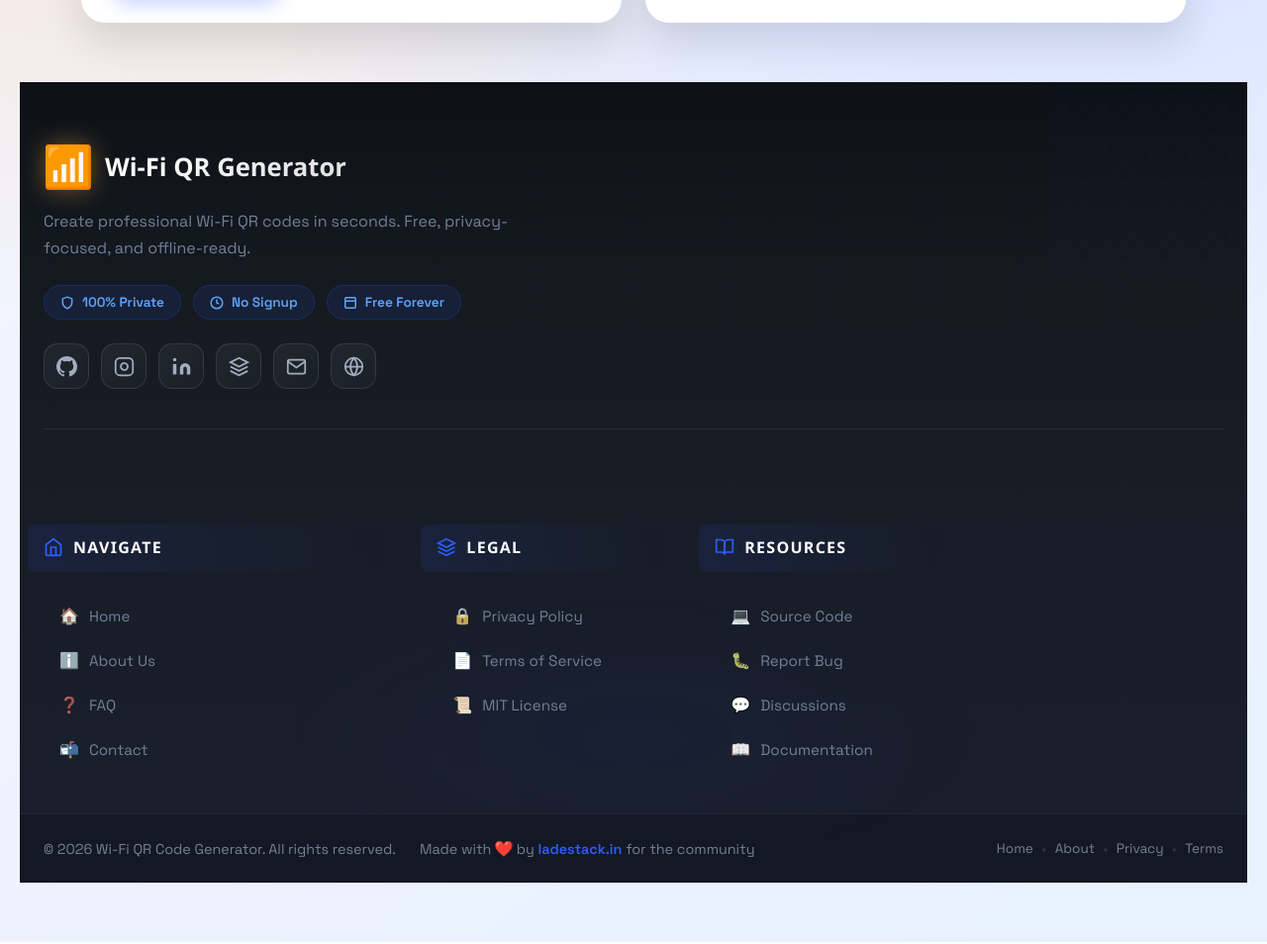
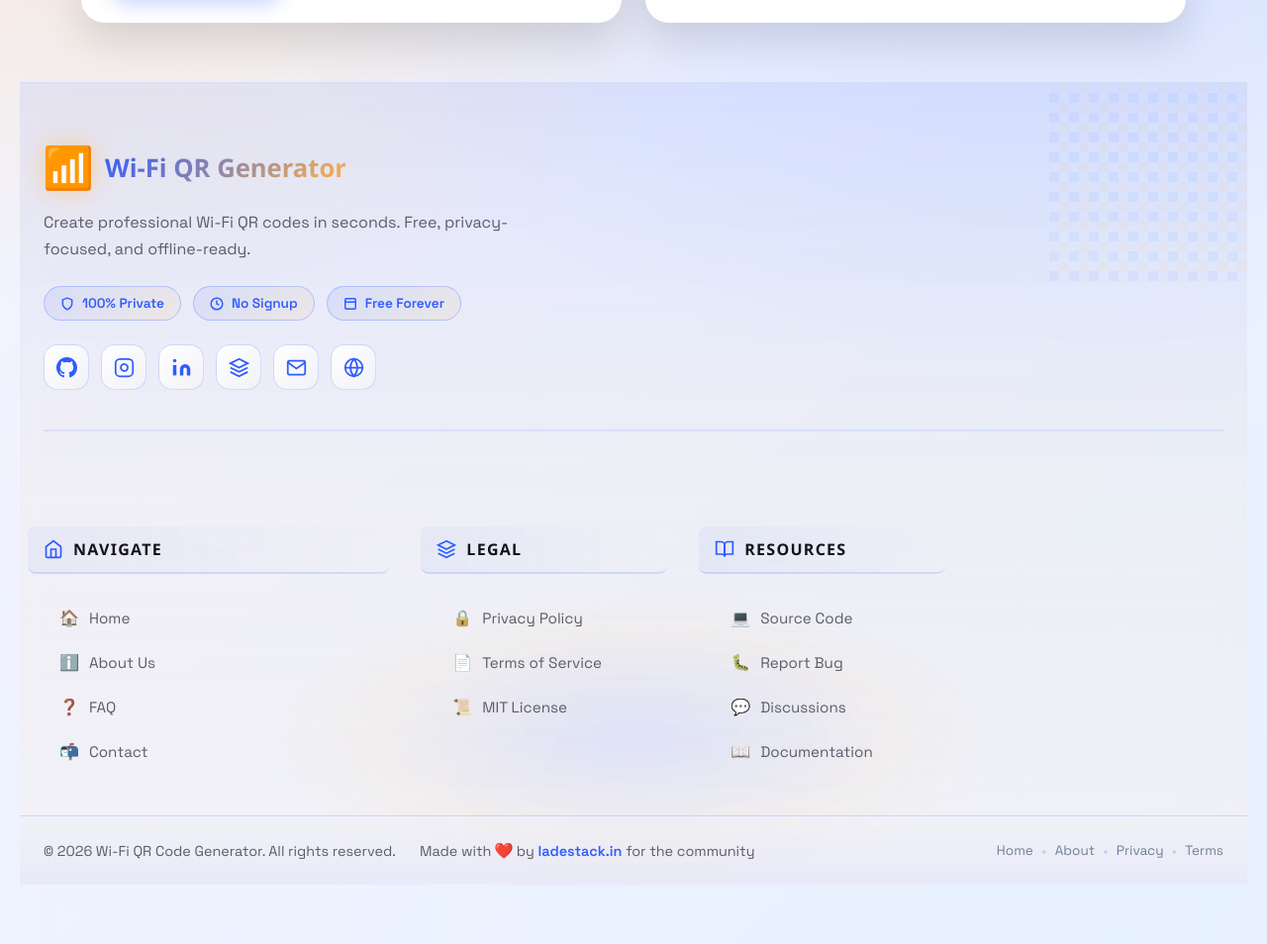
Before and after one commit to girishlade111/WiFi-QR-Generator, a website with bundled scripts: page index.html in a window 1280 px wide. Shown: the part 888-1842 px from the top of the page at 99% size. Built offline with nearby package versions, Linux system fonts and the light colour scheme; a web font is replaced by a local one.

Commit message:
"Footer-color-palette-match-website-theme

```diff
--- a/style.css
+++ b/style.css
@@ -283,11 +283,16 @@ a.primary {
 .site-footer {
     grid-column: 1 / -1;
     position: relative;
-    background: linear-gradient(180deg, #0d1117 0%, #161b22 30%, #1a1f2e 100%);
-    color: #a0aec0;
+    background: linear-gradient(180deg,
+        rgba(47, 92, 255, 0.08) 0%,
+        rgba(255, 179, 71, 0.05) 50%,
+        rgba(242, 241, 247, 0.9) 100%);
+    backdrop-filter: blur(10px);
+    color: var(--color-muted);
     padding: 0;
     margin-top: 60px;
     overflow: hidden;
+    border-top: 1px solid rgba(47, 92, 255, 0.15);
 }
 
 /* Wave Divider */
@@ -334,7 +339,7 @@ a.primary {
     grid-column: 1 / -1;
     margin-bottom: 48px;
     padding-bottom: 40px;
-    border-bottom: 1px solid rgba(255, 255, 255, 0.08);
+    border-bottom: 2px solid rgba(47, 92, 255, 0.1);
 }
 
 .footer-logo {
@@ -346,7 +351,7 @@ a.primary {
 
 .logo-icon {
     font-size: 2.5rem;
-    filter: drop-shadow(0 0 12px rgba(255, 179, 71, 0.4));
+    filter: drop-shadow(0 0 12px rgba(255, 179, 71, 0.5));
     animation: logoPulse 3s ease-in-out infinite;
 }
 
@@ -359,7 +364,7 @@ a.primary {
     font-family: var(--font-display);
     font-size: 1.6rem;
     font-weight: 800;
-    background: linear-gradient(135deg, #fff 0%, #e0e0e0 100%);
+    background: linear-gradient(135deg, var(--color-primary) 0%, var(--color-accent) 100%);
     -webkit-background-clip: text;
     -webkit-text-fill-color: transparent;
     background-clip: text;
@@ -368,7 +373,7 @@ a.primary {
 .brand-tagline {
     font-size: 1rem;
     line-height: 1.7;
-    color: #718096;
+    color: var(--color-muted);
     max-width: 480px;
     margin-bottom: 24px;
 }
@@ -386,18 +391,18 @@ a.primary {
     align-items: center;
     gap: 8px;
     padding: 8px 16px;
-    background: rgba(47, 92, 255, 0.1);
-    border: 1px solid rgba(47, 92, 255, 0.2);
+    background: linear-gradient(135deg, rgba(47, 92, 255, 0.1) 0%, rgba(255, 179, 71, 0.1) 100%);
+    border: 1px solid rgba(47, 92, 255, 0.25);
     border-radius: 999px;
     font-size: 0.85rem;
     font-weight: 600;
-    color: #60a5fa;
+    color: var(--color-primary);
     transition: all 0.3s ease;
 }
 
 .feature-badge:hover {
-    background: rgba(47, 92, 255, 0.2);
-    border-color: rgba(47, 92, 255, 0.4);
+    background: linear-gradient(135deg, rgba(47, 92, 255, 0.2) 0%, rgba(255, 179, 71, 0.2) 100%);
+    border-color: var(--color-primary);
     transform: translateY(-2px);
     box-shadow: 0 8px 16px rgba(47, 92, 255, 0.2);
 }
@@ -419,10 +424,10 @@ a.primary {
     justify-content: center;
     width: 46px;
     height: 46px;
-    background: linear-gradient(135deg, rgba(255, 255, 255, 0.05) 0%, rgba(255, 255, 255, 0.02) 100%);
-    border: 1px solid rgba(255, 255, 255, 0.1);
+    background: linear-gradient(135deg, #fff 0%, var(--color-surface) 100%);
+    border: 1px solid rgba(47, 92, 255, 0.2);
     border-radius: 14px;
-    color: #a0aec0;
+    color: var(--color-primary);
     transition: all 0.35s cubic-bezier(0.34, 1.56, 0.64, 1);
     position: relative;
     overflow: hidden;
@@ -435,7 +440,7 @@ a.primary {
     left: 0;
     width: 100%;
     height: 100%;
-    background: linear-gradient(135deg, var(--color-primary) 0%, #1fd5c7 100%);
+    background: linear-gradient(135deg, var(--color-primary) 0%, var(--color-accent) 100%);
     opacity: 0;
     transition: opacity 0.35s ease;
     z-index: -1;
@@ -451,7 +456,7 @@ a.primary {
     border-color: transparent;
     color: #fff;
     transform: translateY(-6px) scale(1.05);
-    box-shadow: 0 16px 32px rgba(47, 92, 255, 0.4), 0 0 24px rgba(47, 92, 255, 0.3);
+    box-shadow: 0 16px 32px rgba(47, 92, 255, 0.3), 0 0 24px rgba(255, 179, 71, 0.3);
 }
 
 .social-link:hover::before {
@@ -460,12 +465,12 @@ a.primary {
 
 .social-link:hover .social-icon {
     transform: scale(1.15) rotate(8deg);
-    filter: drop-shadow(0 4px 8px rgba(0, 0, 0, 0.3));
+    filter: drop-shadow(0 4px 8px rgba(0, 0, 0, 0.2));
 }
 
 /* Platform-specific hover colors */
 .social-link[aria-label*="GitHub"]:hover {
-    box-shadow: 0 16px 32px rgba(255, 255, 255, 0.3), 0 0 24px rgba(255, 255, 255, 0.2);
+    box-shadow: 0 16px 32px rgba(47, 92, 255, 0.4), 0 0 24px rgba(47, 92, 255, 0.3);
 }
 
 .social-link[aria-label*="Instagram"]:hover {
@@ -496,21 +501,21 @@ a.primary {
 }
 
 .social-link[aria-label*="Email"]:hover {
-    background: linear-gradient(135deg, #ea4335 0%, #fbbc05 100%);
-    box-shadow: 0 16px 32px rgba(234, 67, 53, 0.4), 0 0 24px rgba(234, 67, 53, 0.3);
+    background: linear-gradient(135deg, var(--color-primary) 0%, var(--color-accent) 100%);
+    box-shadow: 0 16px 32px rgba(47, 92, 255, 0.4), 0 0 24px rgba(255, 179, 71, 0.3);
 }
 
 .social-link[aria-label*="Email"]:hover::before {
-    background: linear-gradient(135deg, #ea4335 0%, #fbbc05 100%);
+    background: linear-gradient(135deg, var(--color-primary) 0%, var(--color-accent) 100%);
 }
 
 .social-link[aria-label*="Website"]:hover {
-    background: linear-gradient(135deg, #10b981 0%, #34d399 100%);
-    box-shadow: 0 16px 32px rgba(16, 185, 129, 0.4), 0 0 24px rgba(16, 185, 129, 0.3);
+    background: linear-gradient(135deg, var(--color-primary) 0%, var(--color-accent) 100%);
+    box-shadow: 0 16px 32px rgba(47, 92, 255, 0.4), 0 0 24px rgba(255, 179, 71, 0.3);
 }
 
 .social-link[aria-label*="Website"]:hover::before {
-    background: linear-gradient(135deg, #10b981 0%, #34d399 100%);
+    background: linear-gradient(135deg, var(--color-primary) 0%, var(--color-accent) 100%);
 }
 
 /* Footer Grid */
@@ -531,8 +536,8 @@ a.primary {
     gap: 10px;
     margin-bottom: 24px;
     padding-bottom: 12px;
-    border-bottom: 2px solid transparent;
-    background: linear-gradient(90deg, rgba(47, 92, 255, 0.1) 0%, transparent 100%);
+    border-bottom: 2px solid rgba(47, 92, 255, 0.15);
+    background: linear-gradient(90deg, rgba(47, 92, 255, 0.05) 0%, transparent 100%);
     border-radius: 8px;
     padding: 12px 16px;
     margin-left: -16px;
@@ -540,7 +545,8 @@ a.primary {
 }
 
 .footer-section:hover .footer-section-header {
-    background: linear-gradient(90deg, rgba(47, 92, 255, 0.15) 0%, transparent 100%);
+    background: linear-gradient(90deg, rgba(47, 92, 255, 0.1) 0%, transparent 100%);
+    border-bottom-color: rgba(47, 92, 255, 0.3);
 }
 
 .footer-section-header svg {
@@ -552,7 +558,7 @@ a.primary {
     font-family: var(--font-display);
     font-size: 1rem;
     font-weight: 700;
-    color: #fff;
+    color: var(--color-ink);
     text-transform: uppercase;
     letter-spacing: 0.08em;
     margin: 0;
@@ -574,7 +580,7 @@ a.primary {
     align-items: center;
     gap: 10px;
     padding: 10px 16px;
-    color: #718096;
+    color: var(--color-muted);
     text-decoration: none;
     font-size: 0.95rem;
     border-radius: 8px;
@@ -590,13 +596,13 @@ a.primary {
     top: 0;
     height: 100%;
     width: 3px;
-    background: linear-gradient(180deg, var(--color-primary) 0%, #1fd5c7 100%);
+    background: linear-gradient(180deg, var(--color-primary) 0%, var(--color-accent) 100%);
     transform: scaleY(0);
     transition: transform 0.25s ease;
 }
 
 .footer-links a:hover {
-    color: #fff;
+    color: var(--color-primary);
     background: rgba(47, 92, 255, 0.08);
     transform: translateX(4px);
 }
@@ -619,9 +625,9 @@ a.primary {
 .footer-bottom {
     position: relative;
     z-index: 2;
-    border-top: 1px solid rgba(255, 255, 255, 0.06);
+    border-top: 1px solid rgba(47, 92, 255, 0.15);
     padding: 24px 0;
-    background: rgba(0, 0, 0, 0.2);
+    background: linear-gradient(180deg, rgba(242, 241, 247, 0.5) 0%, rgba(47, 92, 255, 0.05) 100%);
 }
 
 .footer-bottom .footer-container {
@@ -641,13 +647,13 @@ a.primary {
 
 .copyright {
     font-size: 0.9rem;
-    color: #718096;
+    color: var(--color-muted);
     margin: 0;
 }
 
 .made-by {
     font-size: 0.9rem;
-    color: #718096;
+    color: var(--color-muted);
     margin: 0;
 }
 
@@ -678,13 +684,13 @@ a.primary {
     left: 0;
     width: 100%;
     height: 1px;
-    background: linear-gradient(90deg, var(--color-primary) 0%, #1fd5c7 100%);
+    background: linear-gradient(90deg, var(--color-primary) 0%, var(--color-accent) 100%);
     transform: scaleX(0);
     transition: transform 0.25s ease;
 }
 
 .ladestack-link:hover {
-    color: #1fd5c7;
+    color: var(--color-accent);
 }
 
 .ladestack-link:hover::after {
@@ -710,7 +716,7 @@ a.primary {
 }
 
 .footer-bottom-links .divider {
-    color: rgba(255, 255, 255, 0.1);
+    color: rgba(47, 92, 255, 0.2);
 }
 
 /* Footer Glow Effect */
@@ -721,7 +727,7 @@ a.primary {
     transform: translateX(-50%);
     width: 60%;
     height: 300px;
-    background: radial-gradient(ellipse at center, rgba(47, 92, 255, 0.08) 0%, transparent 70%);
+    background: radial-gradient(ellipse at center, rgba(47, 92, 255, 0.15) 0%, rgba(255, 179, 71, 0.08) 50%, transparent 70%);
     pointer-events: none;
     z-index: 1;
     animation: glowPulse 6s ease-in-out infinite;
@@ -741,13 +747,13 @@ a.primary {
     width: 200px;
     height: 200px;
     background-image:
-        linear-gradient(45deg, rgba(47, 92, 255, 0.03) 25%, transparent 25%),
-        linear-gradient(-45deg, rgba(47, 92, 255, 0.03) 25%, transparent 25%),
-        linear-gradient(45deg, transparent 75%, rgba(47, 92, 255, 0.03) 75%),
-        linear-gradient(-45deg, transparent 75%, rgba(47, 92, 255, 0.03) 75%);
+        linear-gradient(45deg, rgba(47, 92, 255, 0.06) 25%, transparent 25%),
+        linear-gradient(-45deg, rgba(255, 179, 71, 0.06) 25%, transparent 25%),
+        linear-gradient(45deg, transparent 75%, rgba(47, 92, 255, 0.06) 75%),
+        linear-gradient(-45deg, transparent 75%, rgba(255, 179, 71, 0.06) 75%);
     background-size: 20px 20px;
     background-position: 0 0, 0 10px, 10px -10px, -10px 0px;
-    opacity: 0.5;
+    opacity: 1;
     pointer-events: none;
     z-index: 1;
 }
```
